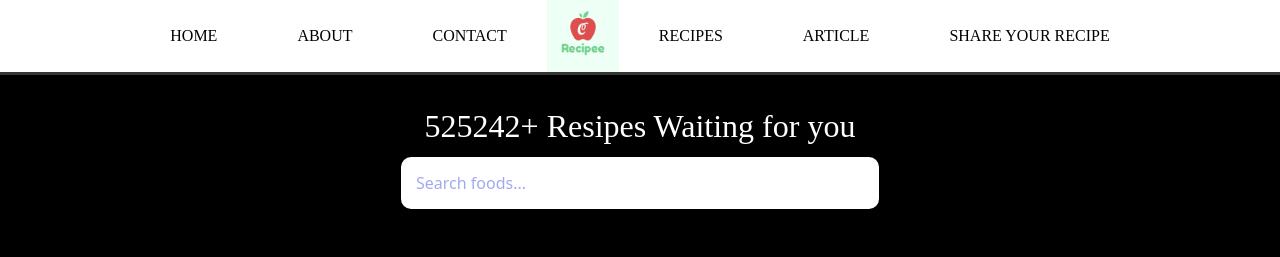
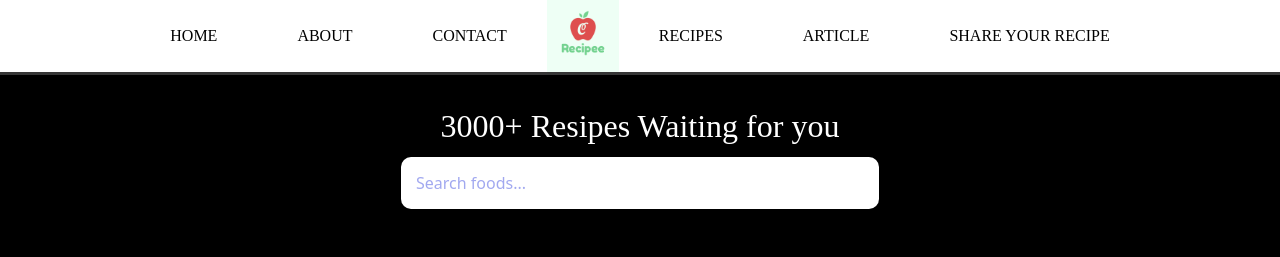
Before and after one commit to Tomo-ja/resipe-site, a plain HTML site: page index.html in a window 1280 px wide. Shown: the top 257 px of the page. Drawn offline with Linux system fonts and the light colour scheme.

Commit message:
title change

```diff
--- a/index.html
+++ b/index.html
@@ -22,7 +22,7 @@
 
 	</header>
 	<div class="subheader">
-		<h1>525242+ Resipes Waiting for you</h1>
+		<h1>3000+ Resipes Waiting for you</h1>
 
 		<input id="searchbar" name="search" placeholder="Search foods...">
 	</div>
```
